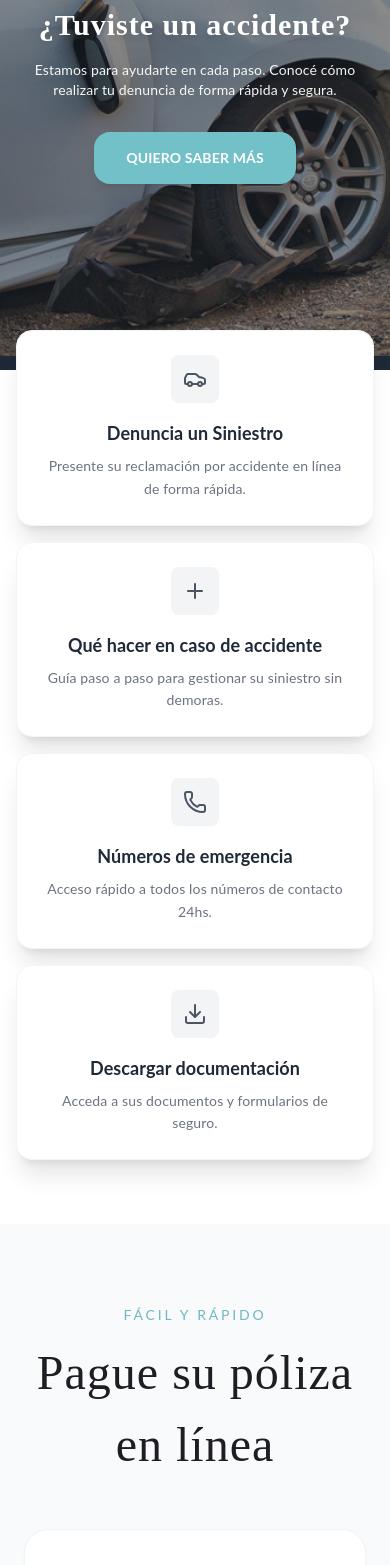
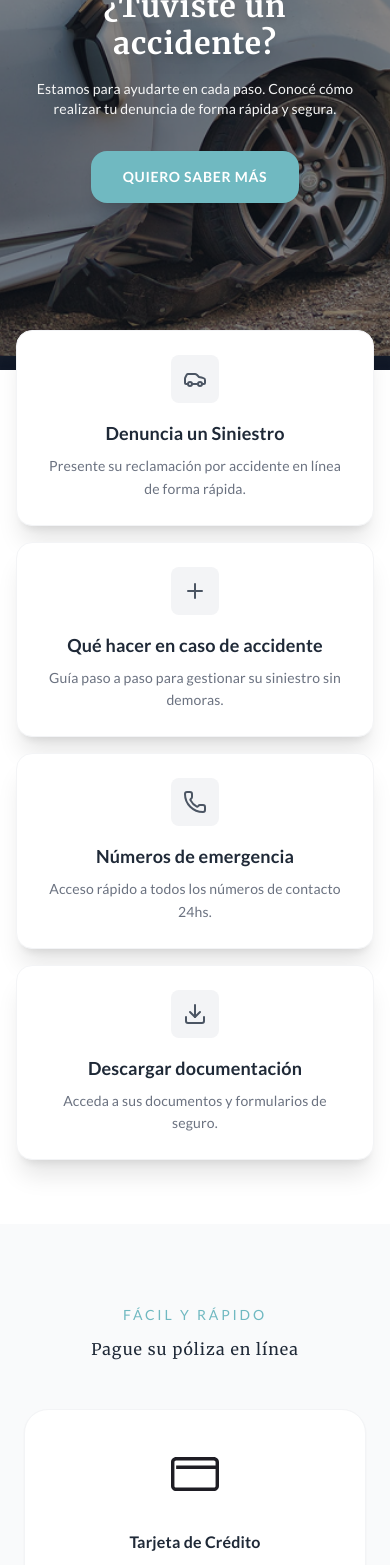
Before and after one commit to Fras28/Storti-Faggiano, a React (Vite) app: page / in a window 390 px wide. Shown: the part 260-1825 px from the top of the page. Built offline with nearby package versions, Linux system fonts and the light colour scheme; no server answers.

Commit message:
cambio de fonts y correccion

```diff
--- a/src/components/Hero.jsx
+++ b/src/components/Hero.jsx
@@ -19,7 +19,7 @@ const Hero = () => {
       buttonText: "COTIZAR",
       link: "/cotizar",
       image: Asesoramiento,
-      bgColor: "bg-[#374151]"
+      bgColor: "bg-sf-dark" // Utiliza tu color configurado
     },
     {
       title: "¿Tuviste un accidente?",
@@ -27,7 +27,7 @@ const Hero = () => {
       buttonText: "QUIERO SABER MÁS",
       link: "/contacto",
       image: Siniestro,
-      bgColor: "bg-[#1f2937]"
+      bgColor: "bg-gray-900"
     }
   ];
 
@@ -47,22 +47,22 @@ const Hero = () => {
         {slides.map((slide, index) => (
           <SwiperSlide key={index}>
             <div className={`relative h-full w-full ${slide.bgColor} flex items-center`}>
-              {/* Imagen de fondo con overlay más oscuro para mobile */}
               <div className="absolute inset-0 opacity-50 md:opacity-40">
                 <img src={slide.image} alt="" className="w-full h-full object-cover" />
               </div>
 
-              {/* Contenedor de Texto con padding y alineación responsive */}
               <div className="max-w-7xl mx-auto px-6 relative z-10 w-full text-center md:text-left">
                 <div className="max-w-2xl text-white mx-auto md:mx-0">
-                  <h1 className="text-3xl md:text-5xl lg:text-6xl font-bold leading-tight mb-4 md:mb-6 drop-shadow-lg">
+                  {/* Título optimizado con Merriweather */}
+                  <h1 className="font-merriweather text-3xl md:text-5xl lg:text-6xl font-bold leading-tight mb-4 md:mb-6 drop-shadow-lg">
                     {slide.title}
                   </h1>
-                  <p className="text-sm md:text-lg mb-8 opacity-95 max-w-lg mx-auto md:mx-0">
+                  {/* Descripción optimizada con Lato */}
+                  <p className="font-lato text-sm md:text-lg mb-8 opacity-95 max-w-lg mx-auto md:mx-0">
                     {slide.description}
                   </p>
                   <NavLink to={slide.link}>
-                    <button className="bg-[#72C0C8] hover:bg-[#5dafb8] text-white px-8 py-4 rounded-2xl transition-all shadow-lg active:scale-95 text-sm md:text-base font-bold">
+                    <button className="font-lato bg-sf-teal hover:brightness-110 text-white px-8 py-4 rounded-2xl transition-all shadow-lg active:scale-95 text-sm md:text-base font-bold uppercase tracking-wider">
                       {slide.buttonText}
                     </button>
                   </NavLink>
@@ -72,7 +72,6 @@ const Hero = () => {
           </SwiperSlide>
         ))}
 
-        {/* Flechas ocultas en mobile para mejorar la UX táctil */}
         <button className="swiper-button-prev-custom absolute left-6 top-1/2 -translate-y-1/2 z-20 bg-white/10 hover:bg-white/30 p-3 rounded-full text-white backdrop-blur-sm transition-all hidden md:block">
           <ChevronLeft size={24} />
         </button>
@@ -81,7 +80,6 @@ const Hero = () => {
         </button>
       </Swiper>
 
-      {/* Sección de Tarjetas: Ajuste de margen y espaciado */}
       <section className="max-w-7xl mx-auto px-4 md:px-6 -mt-10 md:-mt-20 relative z-30 pb-16">
         <div className="grid grid-cols-1 sm:grid-cols-2 md:grid-cols-4 gap-4 md:gap-6">
           <ServiceCard icon={<Car size={24} />} title="Denuncia un Siniestro" desc="Presente su reclamación por accidente en línea de forma rápida." />
@@ -99,8 +97,9 @@ const ServiceCard = ({ icon, title, desc }) => (
     <div className="bg-gray-100 group-hover:bg-sf-teal group-hover:text-white w-12 h-12 rounded-lg flex items-center justify-center mb-4 text-gray-600 transition-colors">
       {icon}
     </div>
-    <h4 className="text-lg font-bold mb-2 text-gray-800">{title}</h4>
-    <p className="text-sm text-gray-500 leading-relaxed">{desc}</p>
+    {/* Títulos de tarjetas con Lato Bold */}
+    <h4 className="font-lato text-lg font-bold mb-2 text-gray-800">{title}</h4>
+    <p className="font-lato text-sm text-gray-500 leading-relaxed">{desc}</p>
   </div>
 );
 
--- a/src/index.css
+++ b/src/index.css
@@ -1,41 +1,25 @@
+@import url('https://fonts.googleapis.com/css2?family=Lato:ital,wght@0,400;0,700;1,400&family=Merriweather:wght@400;700&family=Yanone+Kaffeesatz:wght@200..700&display=swap');
+
 @tailwind base;
 @tailwind components;
 @tailwind utilities;
 
-@import url('https://fonts.googleapis.com/css2?family=Lato:ital,wght@0,400;0,700;1,400&family=Merriweather:wght@400;700&family=Yanone+Kaffeesatz:wght@200..700&display=swap');
 
 @layer base {
-  h1 {
-    @apply font-merriweather font-normal;
-    font-size: 64px;
+  /* Aplicar Lato a todo el sitio por defecto */
+  body {
+    @apply font-lato text-gray-800;
+    font-size: 16px;
+    letter-spacing: 0.01em;
+  }
+
+  h1, h2 {
+    @apply font-merriweather font-normal; /* Usa la configuración de tailwind.config.cjs */
     letter-spacing: 1px;
   }
 
-  h2 {
-    @apply font-merriweather font-normal;
-    font-size: 48px;
-    letter-spacing: 1px;
-    color: #1E1D24;
-  }
-
-  h3 {
-    @apply font-lato;
-    font-size: 24px;
-    font-weight: 600; /* Semibold */
-    letter-spacing: -0.003em; /* -0.3% */
-  }
-
-  h4 {
-    @apply font-lato;
-    font-size: 16px;
-    font-weight: 600; /* Semibold */
-    letter-spacing: 0.0031em; /* 0.31% */
-  }
-
-  body, p {
-    @apply font-lato font-normal;
-    font-size: 16px;
-    letter-spacing: 0.01em; /* 1% */
+  h3, h4 {
+    @apply font-lato font-semibold;
   }
 }
 
```
